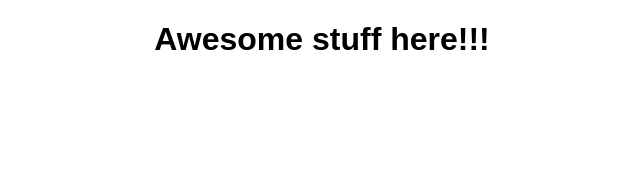
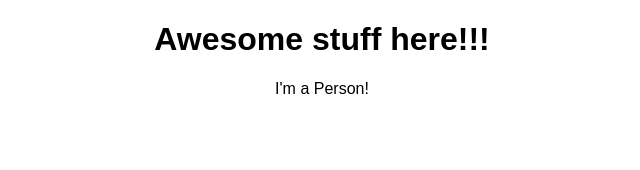
Before and after one commit to Krossmaskinen/udemy-react, a React (Create React App) app: page / in a window 1280 px wide. Shown: the top 170 px of the page, without its empty margins (318-958 px from the left). Built offline with nearby package versions, Linux system fonts and the light colour scheme.

Commit message:
- extract Person to a separate component - render Person component in App

```diff
--- a/src/App.js
+++ b/src/App.js
@@ -1,11 +1,13 @@
 import React, { Component } from 'react';
 import './App.css';
+import Person from './Person/Person';
 
 class App extends Component {
   render() {
     return (
       <div className="App">
         <h1>Awesome stuff here!!!</h1>
+        <Person />
       </div>
     );
   }
--- /dev/null
+++ b/src/Person/Person.js
@@ -0,0 +1,7 @@
+import React from "react";
+
+const person = () => {
+    return <p>I'm a Person!</p>
+};
+
+export default person;
```
